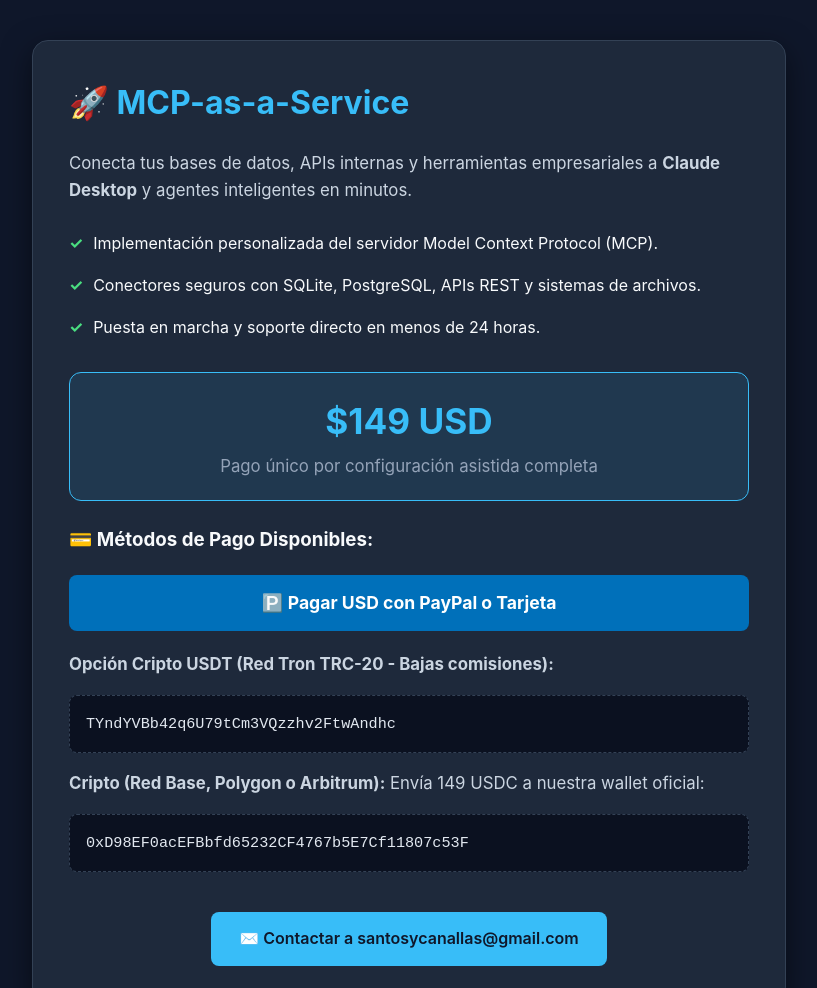
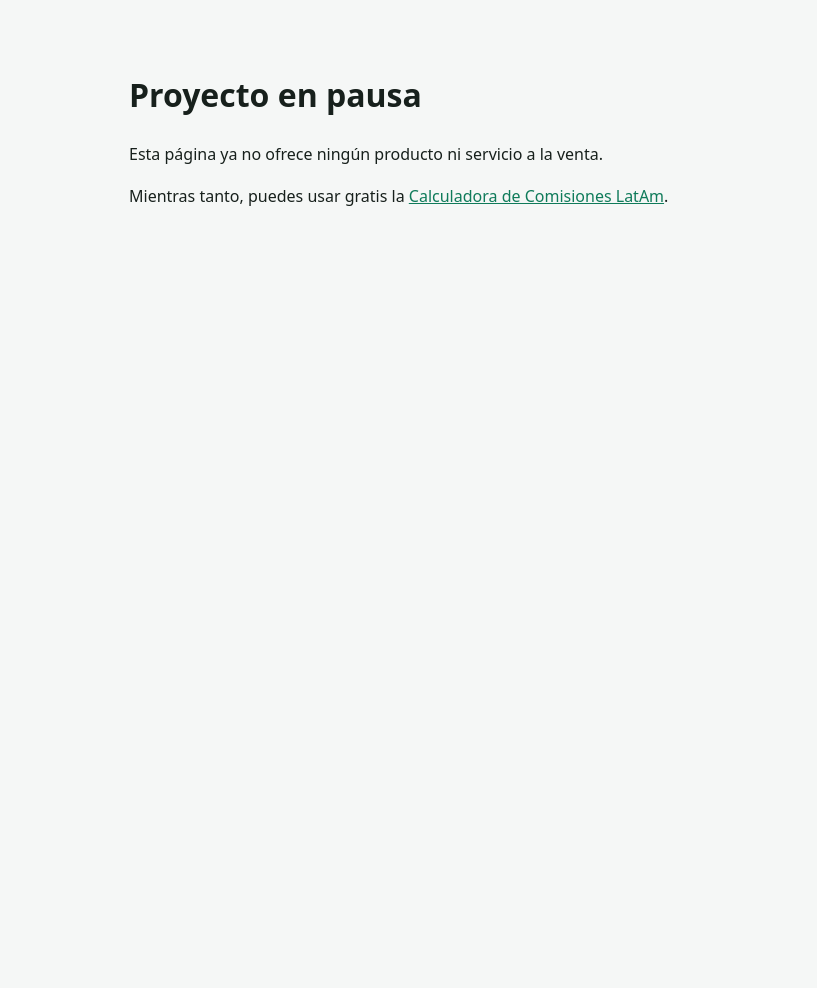
Before and after one commit to Lucho-design1/mcp-as-a-service-landing, a plain HTML site: page index.html in a window 1280 px wide. Shown: the top 988 px of the page, without its empty margins (231-1048 px from the left). After the commit the page ends 800 px from the top, so only its background shows below. Drawn offline with Linux system fonts and the light colour scheme.

Commit message:
Pausar el proyecto: retirar la oferta de venta sin producto disponible (#1)
Claude-Session: https://claude.ai/code/session_018rcSSJic2juKR1ZPuonpmf

Co-authored-by: Claude <noreply@anthropic.com>

```diff
--- a/index.html
+++ b/index.html
@@ -1,133 +1,9 @@
 <!DOCTYPE html>
-<html lang="es">
-<head>
-  <meta charset="UTF-8">
-  <meta name="viewport" content="width=device-width, initial-scale=1.0">
-  <title>MCP-as-a-Service | Integración Profesional Claude AI</title>
-  <style>
-    :root {
-      --bg: #0f172a;
-      --card: #1e293b;
-      --accent: #38bdf8;
-      --text: #f8fafc;
-      --muted: #94a3b8;
-      --border: #334155;
-    }
-    body {
-      font-family: -apple-system, BlinkMacSystemFont, "Segoe UI", Roboto, sans-serif;
-      background-color: var(--bg);
-      color: var(--text);
-      line-height: 1.6;
-      margin: 0;
-      padding: 40px 20px;
-      display: flex;
-      justify-content: center;
-    }
-    .container {
-      max-width: 680px;
-      background: var(--card);
-      padding: 36px;
-      border-radius: 16px;
-      box-shadow: 0 10px 30px rgba(0,0,0,0.5);
-      border: 1px solid var(--border);
-    }
-    h1 {
-      font-size: 2rem;
-      margin-top: 0;
-      color: var(--accent);
-    }
-    p {
-      color: #cbd5e1;
-      font-size: 1.05rem;
-    }
-    .price-box {
-      background: rgba(56, 189, 248, 0.1);
-      border: 1px solid var(--accent);
-      padding: 20px;
-      border-radius: 12px;
-      margin: 24px 0;
-      text-align: center;
-    }
-    .price {
-      font-size: 2.2rem;
-      font-weight: bold;
-      color: var(--accent);
-    }
-    .wallet-box {
-      background: #0b1120;
-      padding: 16px;
-      border-radius: 8px;
-      font-family: monospace;
-      word-break: break-all;
-      margin-top: 12px;
-      border: 1px dashed var(--border);
-      font-size: 0.95rem;
-      color: #e2e8f0;
-    }
-    .btn {
-      display: inline-block;
-      background: var(--accent);
-      color: #0f172a;
-      font-weight: 600;
-      padding: 14px 28px;
-      border-radius: 8px;
-      text-decoration: none;
-      transition: background 0.2s;
-      margin-top: 10px;
-    }
-    .btn:hover {
-      background: #7dd3fc;
-    }
-    .features {
-      list-style: none;
-      padding: 0;
-      margin: 20px 0;
-    }
-    .features li {
-      padding: 8px 0;
-      display: flex;
-      align-items: center;
-    }
-    .features li::before {
-      content: "✓";
-      color: #4ade80;
-      font-weight: bold;
-      margin-right: 10px;
-    }
-  </style>
-</head>
-<body>
-  <div class="container">
-    <h1>🚀 MCP-as-a-Service</h1>
-    <p>Conecta tus bases de datos, APIs internas y herramientas empresariales a <strong>Claude Desktop</strong> y agentes inteligentes en minutos.</p>
-
-    <ul class="features">
-      <li>Implementación personalizada del servidor Model Context Protocol (MCP).</li>
-      <li>Conectores seguros con SQLite, PostgreSQL, APIs REST y sistemas de archivos.</li>
-      <li>Puesta en marcha y soporte directo en menos de 24 horas.</li>
-    </ul>
-
-    <div class="price-box">
-      <div class="price">$149 USD</div>
-      <p style="margin: 4px 0 0; color: var(--muted);">Pago único por configuración asistida completa</p>
-    </div>
-
-    <h3>💳 Métodos de Pago Disponibles:</h3>
-    <div style="text-align: center; margin: 20px 0;">
-      <a class="btn" style="background: #0070ba; color: #fff; font-size: 1.1rem; padding: 14px 28px; display: block; border-radius: 8px; text-decoration: none; font-weight: bold;" href="https://paypal.me/LucianoBenechCenoz/149" target="_blank">
-        🅿️ Pagar  USD con PayPal o Tarjeta
-      </a>
-    </div>
-    <p><strong>Opción Cripto USDT (Red Tron TRC-20 - Bajas comisiones):</strong></p>
-    <div class="wallet-box">TYndYVBb42q6U79tCm3VQzzhv2FtwAndhc</div>
-    <p><strong>Cripto (Red Base, Polygon o Arbitrum):</strong> Envía 149 USDC a nuestra wallet oficial:</p>
-    <div class="wallet-box">0xD98EF0acEFBbfd65232CF4767b5E7Cf11807c53F</div>
-
-    <div style="text-align: center; margin-top: 30px;">
-      <a class="btn" href="mailto:santosycanallas@gmail.com?subject=Solicitud%20de%20Configuración%20MCP%20($149%20USD)&body=Hola,%20deseo%20contratar%20la%20configuración%20asistida%20de%20MCP.%20Detalles%20de%20mi%20proyecto:">
-        ✉️ Contactar a santosycanallas@gmail.com
-      </a>
-    </div>
-  </div>
-</body>
-</html>
+<html lang="es"><head><meta charset="UTF-8"><meta name="viewport" content="width=device-width, initial-scale=1.0">
+<meta name="robots" content="noindex"><title>Proyecto en pausa</title>
+<style>body{font-family:system-ui,-apple-system,sans-serif;max-width:560px;margin:0 auto;padding:48px 16px;line-height:1.6;color:#17201c;background:#f5f7f6}a{color:#0f7b5a}@media(prefers-color-scheme:dark){body{background:#111715;color:#e8efeb}a{color:#4fd1a1}}</style>
+</head><body>
+<h1>Proyecto en pausa</h1>
+<p>Esta página ya no ofrece ningún producto ni servicio a la venta.</p>
+<p>Mientras tanto, puedes usar gratis la <a href="https://lucho-design1.github.io/fee-calculator-latam/">Calculadora de Comisiones LatAm</a>.</p>
+</body></html>
```
Also changed, not shown: 1 other file.
